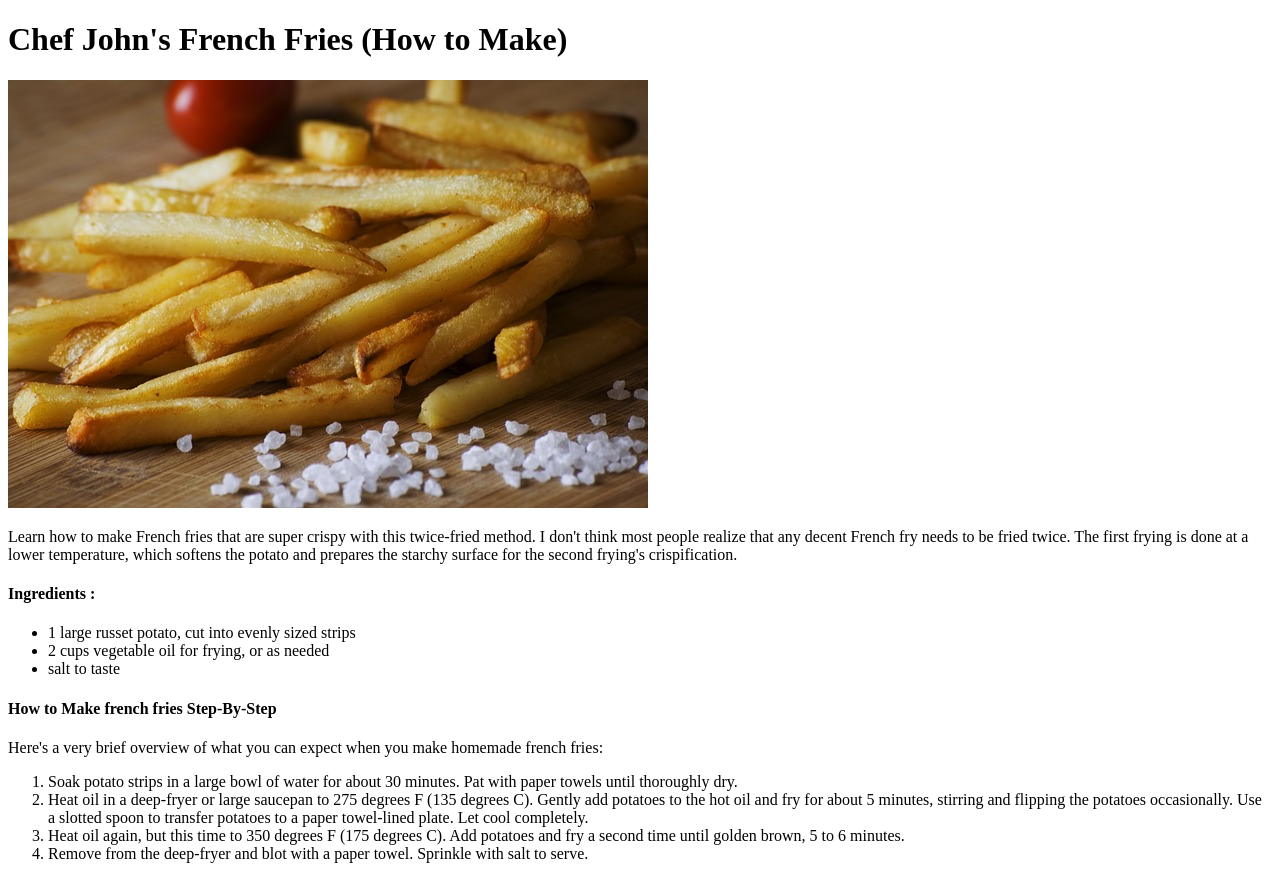
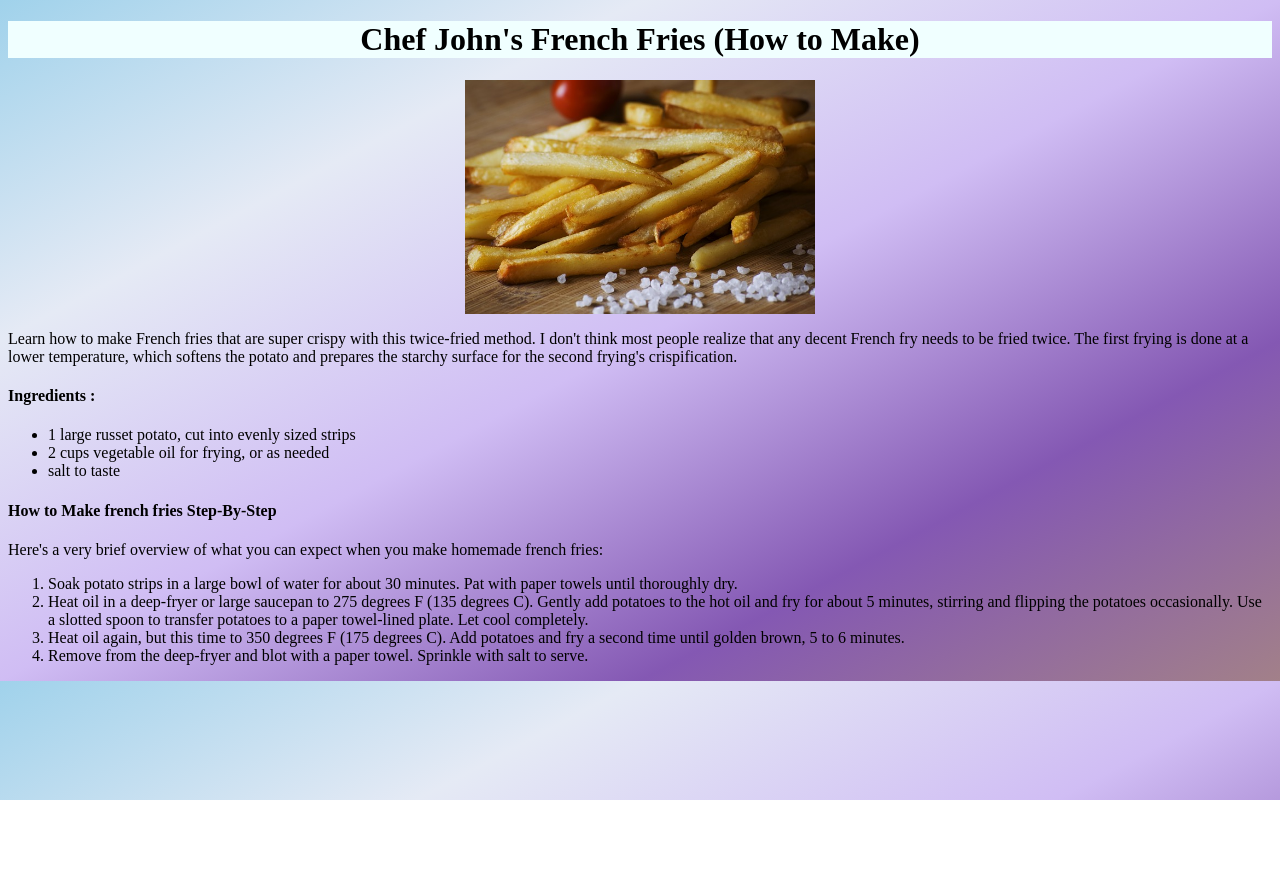
Before and after one commit to Mehdialaoui02/odin-recipes, a plain HTML site: page recipes/French_fries.html in a window 1280 px wide. After the commit the page ends 800 px from the top, so only its background shows below. Drawn offline with Linux system fonts and the light colour scheme.

Commit message:
add basic css to the website

```diff
--- /dev/null
+++ b/recipes/style.css
@@ -0,0 +1,17 @@
+h1 {
+    text-align: center;
+    background-color: azure;
+    font-family: 'Times New Roman', Times, serif;
+}
+
+img {
+    height: auto;
+    width: 350px;
+    margin-left: auto;
+    margin-right: auto;
+    display: block;
+}
+
+body {
+    background-image: linear-gradient(to bottom right,#a0d2eb,#e5eaf5,#d0bdf4,#8458b3, #a28089);
+}
```
Also changed, not shown: recipes/French_fries.html (+2 -1 lines), recipes/bagette.html (+2 -1 lines), recipes/lasagna.html (+1 -0 lines).
